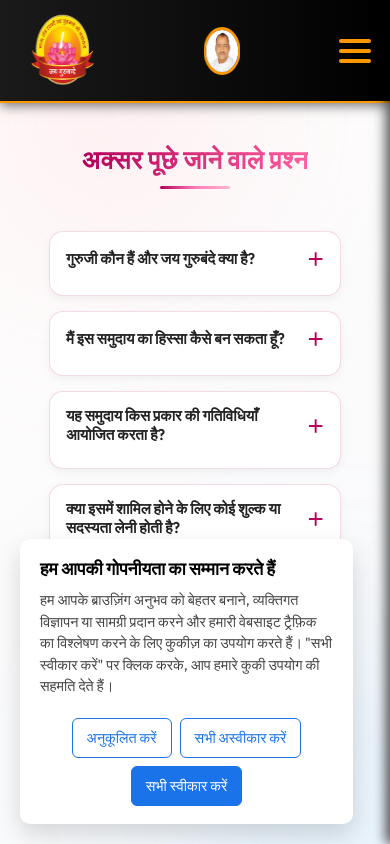
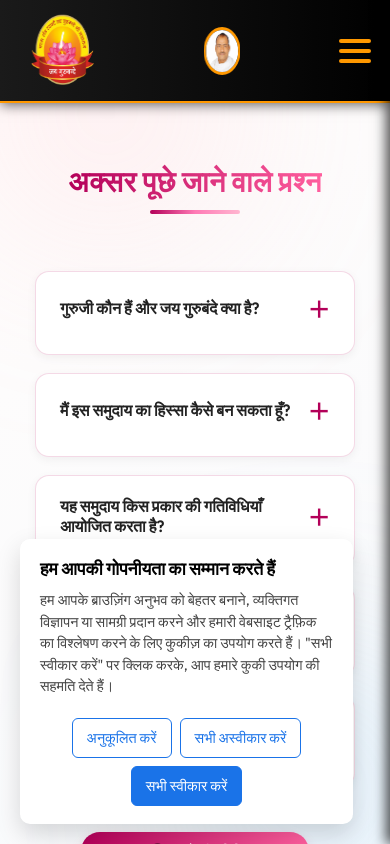
Before and after one commit to vikashsingh813/jaygurubandey, a React (Vite) app: page /faq in a window 390 px wide. Built offline with nearby package versions, Linux system fonts and the light colour scheme.

Commit message:
Inital Commit

```diff
--- a/src/pages/FAQ.css
+++ b/src/pages/FAQ.css
@@ -47,7 +47,7 @@
   to { width: 90px; opacity: 1; }
 }
 
-/* ===== Container ===== */
+/* ===== FAQ Container ===== */
 .faq-container {
   max-width: 800px;
   margin: 0 auto;
@@ -75,7 +75,7 @@
   box-shadow: 0 6px 18px rgba(179, 0, 89, 0.1);
 }
 
-/* Gradient bar when open */
+/* Gradient bar animation */
 .faq-item.open::before {
   content: "";
   position: absolute;
@@ -94,27 +94,26 @@
   to { height: 100%; }
 }
 
-/* ===== Question Section (Flex alignment fix) ===== */
+/* ===== Question ===== */
 .faq-question {
   font-weight: 600;
   font-size: clamp(1rem, 1.2vw, 1.15rem);
   color: #222;
   display: flex;
   justify-content: space-between;
-  align-items: center; /* ✅ perfect vertical centering */
+  align-items: center;
   gap: 12px;
   z-index: 2;
   position: relative;
 }
 
-/* ===== Plus/Minus Icon inside Question (instead of ::after) ===== */
+/* ===== Icon ===== */
 .faq-icon {
   font-weight: 700;
   color: #b30059;
   font-size: 1.4rem;
-  flex-shrink: 0;
-  transition: transform 0.3s ease, color 0.3s ease;
-  pointer-events: none; /* ✅ prevents blocking clicks */
+  transition: 0.3s ease;
+  pointer-events: none;
 }
 
 .faq-item.open .faq-icon {
@@ -122,7 +121,7 @@
   color: #ff5f9e;
 }
 
-/* ===== Answer Section ===== */
+/* ===== Answer ===== */
 .faq-answer {
   max-height: 0;
   overflow: hidden;
@@ -139,46 +138,22 @@
   opacity: 1;
 }
 
-/* ===== Hover Glow ===== */
-.faq-item.open {
-  background: #fff8fb;
-  border-color: rgba(179, 0, 89, 0.3);
+/* ===========================
+   BUTTONS — LEFT & RIGHT
+   =========================== */
+
+.feedback-button-container {
+  display: flex;
+  justify-content: space-between; /* left + right */
+  align-items: center;
+  width: 100%;
+  max-width: 700px;
+  margin: 45px auto 0;
+  padding: 0 10px;
 }
 
-/* ===== Responsive Breakpoints ===== */
-
-@media (max-width: 900px) {
-  .faq-page { padding: 50px 25px; }
-  .faq-container { max-width: 90%; }
-  .faq-item { padding: 18px 20px; }
-  .faq-icon { font-size: 1.3rem; }
-}
-
-@media (max-width: 600px) {
-  .faq-page { padding: 40px 16px; }
-  .faq-title { font-size: 1.8rem; margin-bottom: 30px; }
-  .faq-title::after { width: 70px; height: 3px; }
-  .faq-item { padding: 16px 18px; margin-bottom: 15px; }
-  .faq-question { font-size: 1rem; gap: 10px; }
-  .faq-icon { font-size: 1.2rem; }
-  .faq-answer { font-size: 0.9rem; }
-}
-
-@media (max-width: 400px) {
-  .faq-title { font-size: 1.6rem; }
-  .faq-item { padding: 14px 16px; }
-  .faq-question { font-size: 0.95rem; }
-  .faq-icon { font-size: 1.1rem; }
-  .faq-answer { font-size: 0.88rem; }
-}
-
-.feedback-button-container {
-  text-align: center;
-  margin-top: 45px;
-}
-
-/* ===== Main Button Style ===== */
-.feedback-button {
+.feedback-button,
+.quickstart-button {
   background: linear-gradient(90deg, #b30059, #ff5f9e);
   color: #fff;
   font-size: 1.05rem;
@@ -187,52 +162,69 @@
   padding: 12px 34px;
   border-radius: 30px;
   cursor: pointer;
+  min-width: 200px;
   letter-spacing: 0.3px;
   box-shadow: 0 4px 12px rgba(179, 0, 89, 0.15);
   transition: all 0.3s ease;
 }
 
-.feedback-button:hover {
+.feedback-button:hover,
+.quickstart-button:hover {
   background: linear-gradient(90deg, #ff5f9e, #ffb6d0);
   transform: translateY(-3px);
   box-shadow: 0 6px 16px rgba(179, 0, 89, 0.25);
 }
 
-/* ===== Responsive Breakpoints ===== */
+/* ===========================
+   🔥 UPDATED RESPONSIVE BUTTON SIZES
+   =========================== */
 
-/* Tablet screens */
+/* Tablets */
 @media (max-width: 900px) {
-  .feedback-button {
-    font-size: 1rem;
-    padding: 11px 28px;
-    border-radius: 28px;
+  .feedback-button,
+  .quickstart-button {
+    font-size: 0.95rem;
+    padding: 10px 24px;
+    border-radius: 26px;
+    min-width: 150px; /* smaller */
   }
 }
 
-/* Mobile screens */
+/* Mobile */
 @media (max-width: 600px) {
-  .feedback-button {
-    font-size: 0.95rem;
-    padding: 10px 26px;
-    border-radius: 25px;
+  .feedback-button-container {
+    flex-direction: column;
+    gap: 14px;
+  }
+
+  .feedback-button,
+  .quickstart-button {
+    width: 85%;      /* no full width */
+    font-size: 0.9rem;
+    padding: 9px 20px;
+    border-radius: 22px;
+    min-width: 0;
   }
 }
 
-/* Small mobile (under 400px) */
+/* Extra Small Mobile */
 @media (max-width: 400px) {
-  .feedback-button {
-    font-size: 0.9rem;
-    padding: 9px 22px;
-    border-radius: 22px;
+  .feedback-button,
+  .quickstart-button {
+    width: 69%;
+    font-size: 0.85rem;
+    padding: 10px 18px;
+    border-radius: 20px;
   }
 }
 
-/* ===== Fix for unclickable feedback button ===== */
+/* Fix Clickability */
 .feedback-button-container {
   position: relative;
-  z-index: 1; /* ensures it's above FAQ items */
+  z-index: 1;
 }
 
-.feedback-button {
-  pointer-events: auto; /* makes sure the button itself receives clicks */
+.feedback-button,
+.quickstart-button {
+  pointer-events: auto;
 }
--- a/src/pages/FAQ.jsx
+++ b/src/pages/FAQ.jsx
@@ -45,6 +45,7 @@
   return (
     <div className="faq-page">
       <h2 className="faq-title">अक्सर पूछे जाने वाले प्रश्न</h2>
+
       <div className="faq-container">
         {faqs.map((faq, index) => (
           <div
@@ -58,18 +59,26 @@
                 {openIndex === index ? "–" : "＋"}
               </span>
             </div>
+
             <div className="faq-answer">{faq.answer}</div>
           </div>
         ))}
       </div>
 
-      {/* ===== Feedback Button ===== */}
+      {/* ===== TWO BUTTONS (LEFT + RIGHT ALIGNED) ===== */}
       <div className="feedback-button-container">
         <button
           className="feedback-button"
           onClick={() => navigate("/feedback")}
         >
-          भक्तों की प्रतिक्रिया
+          🙏💬 भक्तों की प्रतिक्रिया
+        </button>
+
+        <button
+          className="quickstart-button"
+          onClick={() => navigate("/quickstart")}
+        >
+          🚀 त्वरित शुरुआत
         </button>
       </div>
     </div>
```
